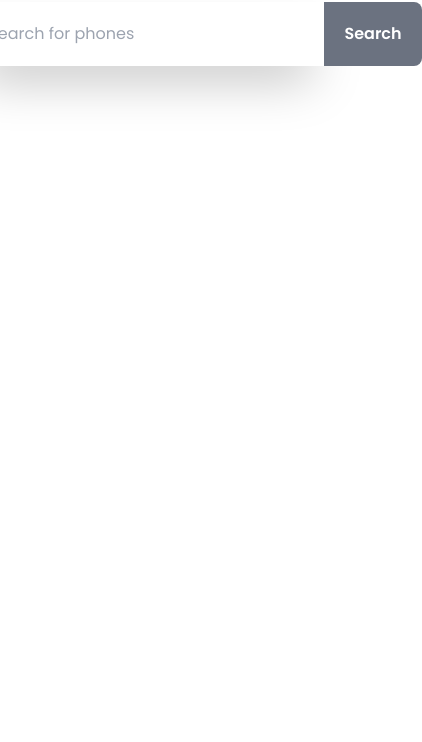
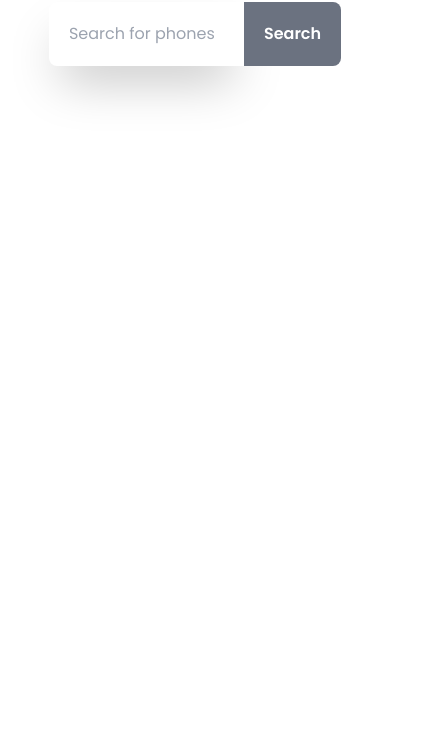
Before and after one commit to nhridoy/phone-hunter, a plain HTML site: page index.html in a window 390 px wide. Shown: the part 102-844 px from the top of the page, 422 px wide, since content can reach past the window. Drawn offline with nearby package versions, Linux system fonts and the light colour scheme.

Commit message:
Responsiveness Fixed

```diff
--- a/index.html
+++ b/index.html
@@ -14,10 +14,10 @@
         class="search-area h-56 md:h-screen-1-2 flex flex-col gap-3 items-center justify-center"
       >
         <p class="text-3xl">Phone World</p>
-        <div class="search-area__inner flex">
+        <div class="search-area__inner flex items-center justify-center">
           <input
             id="inputText"
-            class="focus:outline-none p-5 md:text-2xl rounded-lg rounded-r-none shadow-2xl"
+            class="focus:outline-none p-5 md:text-2xl rounded-lg rounded-r-none shadow-2xl w-1/2 md:w-auto"
             type="text"
             name="search"
             placeholder="Search for phones"
```
Also changed, not shown: css/style.css.
